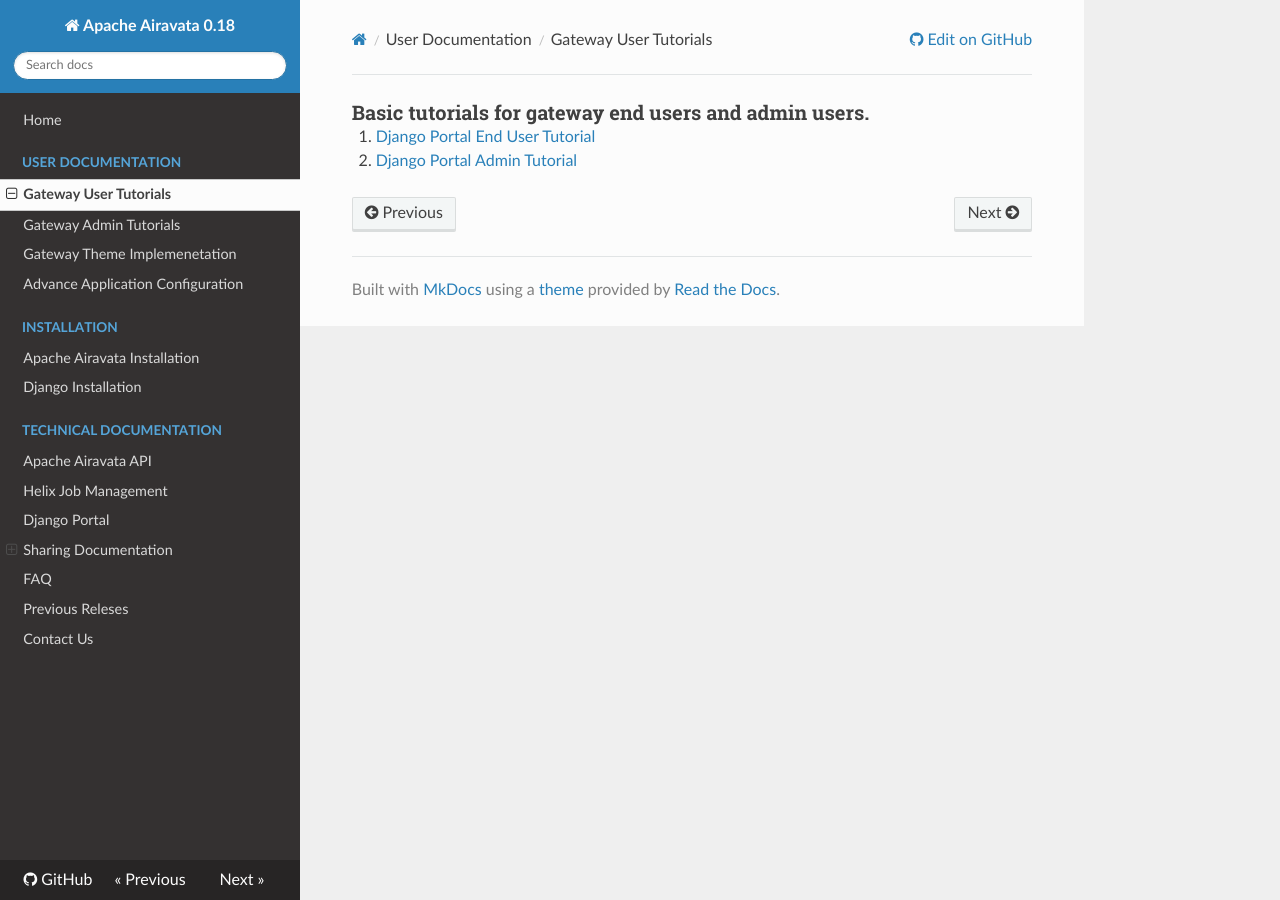
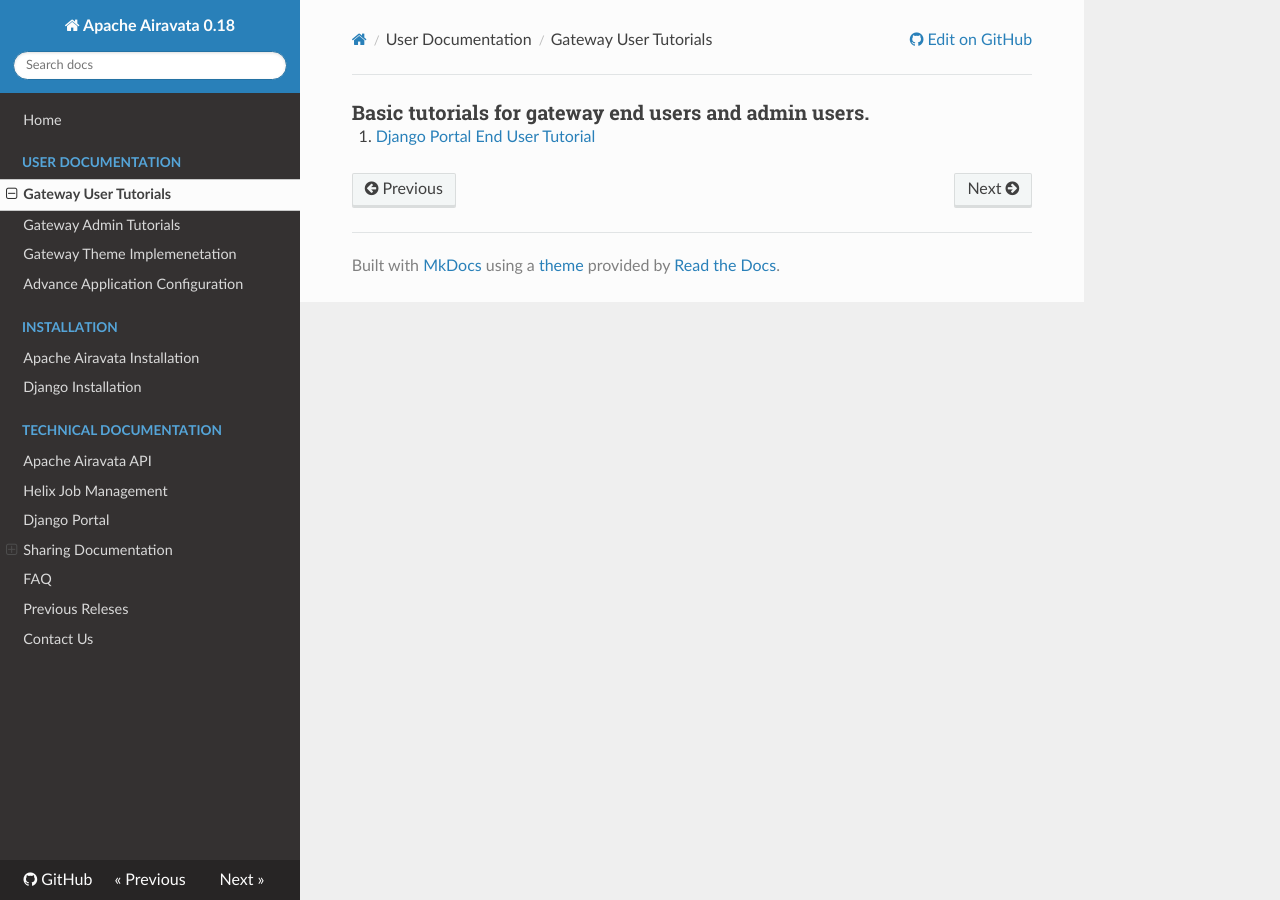
Before and after one commit to isabella232/airavata-docs, an MkDocs documentation site: the page built from docs/user-documentation/user-tutorials.md, in a window 1280 px wide. Built offline with MkDocs 1.6.1, drawn with Linux system fonts in a browser that asks for light colours; nearby versions of some CDN libraries; old or Windows-style settings are respelled for this version of MkDocs.

Commit message:
Changes to admin tutorial page

```diff
--- a/docs/user-documentation/user-tutorials.md
+++ b/docs/user-documentation/user-tutorials.md
@@ -1,4 +1,3 @@
 
 ###Basic tutorials for gateway end users and admin users.
 1. <a href="https://cwiki.apache.org/confluence/display/AIRAVATA/Django+Portal+for+Airavata+-+End-User+Guide" target="_blank">Django Portal End User Tutorial</a> <br>
-2. <a href="https://cwiki.apache.org/confluence/display/AIRAVATA/Django+Portal+for+Airavata%3A+Gateway+Admin+Guide" target="_blank"> Django Portal Admin Tutorial</a>
```
